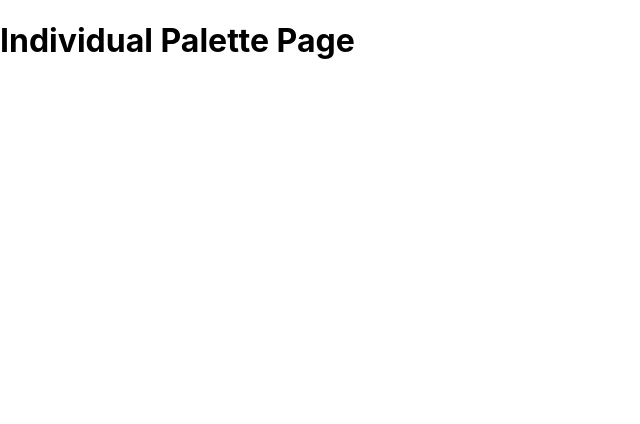
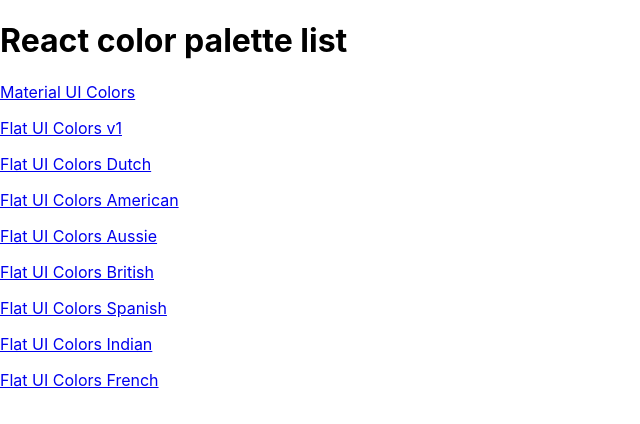
Before and after one commit to ElliotSherman/react-color-palettes-project, a React (Create React App) app: page / in a window 1280 px wide. Shown: the top 424 px of the page, without its empty margins (0-640 px from the left). Built offline with nearby package versions, Linux system fonts and the light colour scheme.

Commit message:
add links to each palette in the seedColors list on the PaletteList page

```diff
--- a/src/App.js
+++ b/src/App.js
@@ -1,11 +1,12 @@
 import Palatte from "./Palatte";
 import {Routes , Route } from 'react-router-dom'
+import PaletteList from "./PaletteList";
 
 function App() {
   return (
     <>
     <Routes>
-      <Route  path='/' element={<h1>Individual Palette Page</h1>}/>
+      <Route  path='/' element={<PaletteList />}/>
       <Route path='palette/:id' element={<Palatte />} />
       </Routes>
     </>
--- a/src/Navbar.js
+++ b/src/Navbar.js
@@ -1,4 +1,5 @@
 import React ,{useState} from 'react';
+import { Link } from 'react-router-dom';
 import 'rc-slider/assets/index.css';
 import Slider from 'rc-slider';
 import './Navbar.css'
@@ -22,7 +23,7 @@
 return (
     <header className='Navbar'>
         <div className='logo'>
-            <a href='#'>react-color-picker</a>
+            <Link to='/'>react-color-picker</Link>
             <sub className='personal-logo'><span>by</span> Elliot Sherman</sub>
         </div>
         <div className='slider-container'>
--- a/src/Palette.css
+++ b/src/Palette.css
@@ -13,4 +13,5 @@
     justify-content: flex-end;
     align-items: center;
     font-weight: bold;
+    margin-right: 15px;
 }
--- /dev/null
+++ b/src/PaletteList.js
@@ -0,0 +1,19 @@
+import React from 'react';
+import seedColors from './seedColors';
+import {Link} from 'react-router-dom'
+function PaletteList(props) {
+    const palettes = seedColors;
+    return (
+        <div>
+            <h1>React color palette list</h1>
+            {palettes.map(palette => (
+                <p>
+                    <Link to={`/palette/${palette.id}`}>{palette.paletteName}</Link>
+                </p>
+
+            ))}
+        </div>
+    );
+}
+
+export default PaletteList;
```
